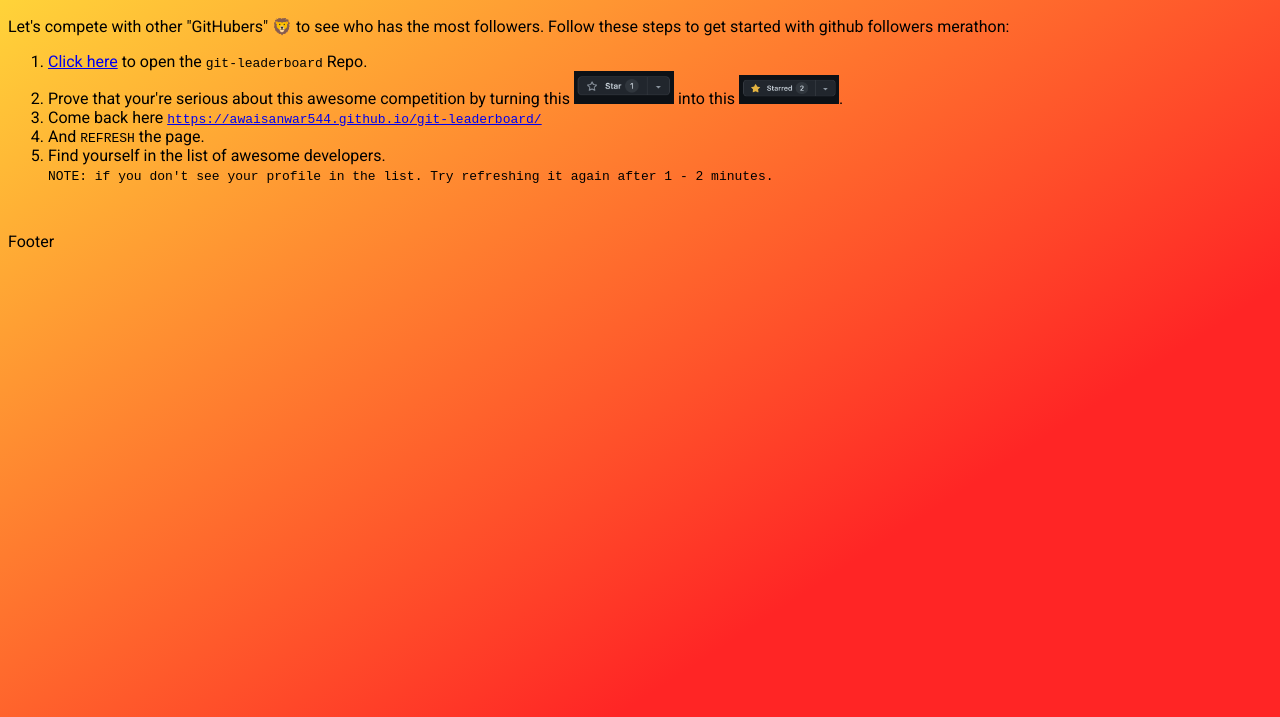
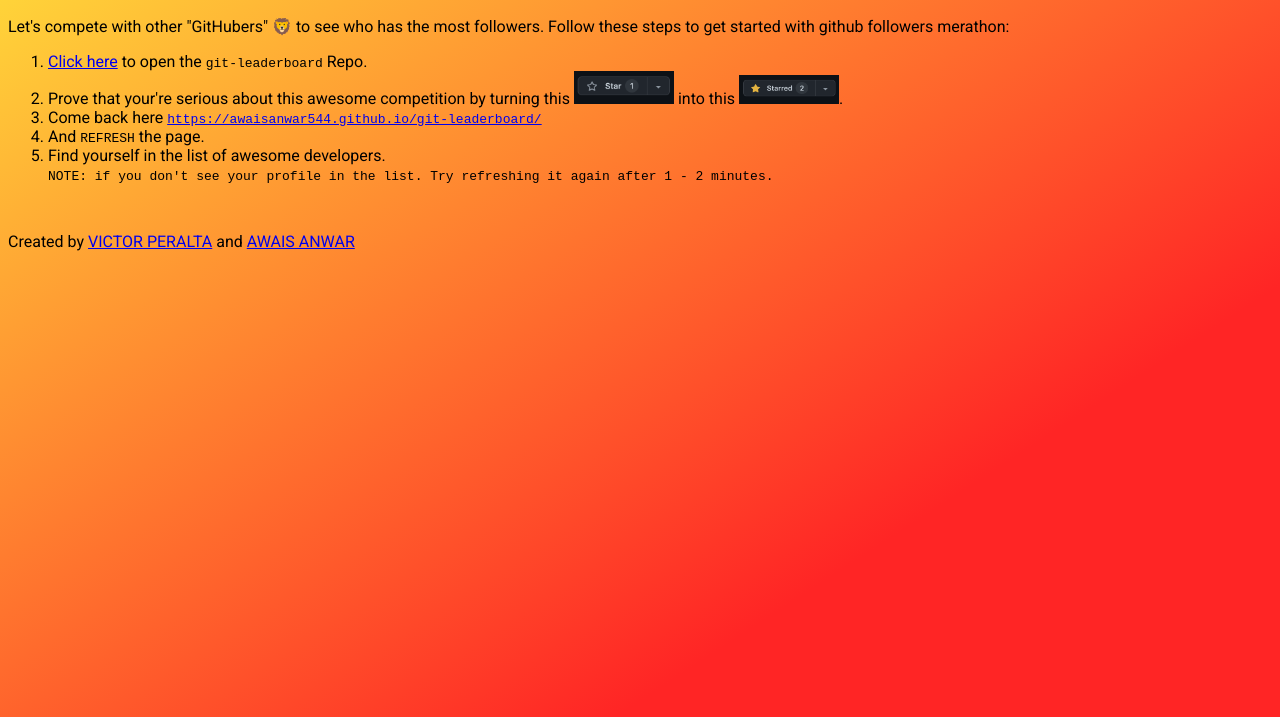
Before and after one commit to awaisanwar544/git-leaderboard, a website built with webpack: page src/template.html in a window 1280 px wide. Shown: the part 112-829 px from the top of the page. Built offline with nearby package versions, Linux system fonts and the light colour scheme; no server answers.

Commit message:
Add contributors profile links

```diff
--- a/src/template.html
+++ b/src/template.html
@@ -28,7 +28,7 @@
       </div>
     </div>
   </main>
-  <footer>Footer</footer>
+  <footer>Created by <a href="https://github.com/vicperalta">VICTOR PERALTA</a> and <a href="https://github.com/awaisanwar544">AWAIS ANWAR</a></footer>
 
 </body>
 </html>
```
